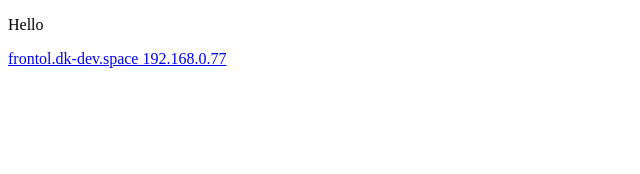
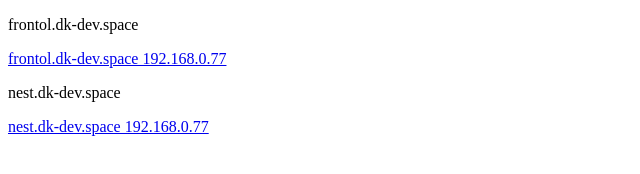
Before and after one commit to cfgsoft/cfgsoft, a plain HTML site: page index.html in a window 1280 px wide. Shown: the whole page, without its empty margins (0-640 px from the left). Drawn offline with Linux system fonts and the light colour scheme.

Commit message:
Update index.html

```diff
--- a/index.html
+++ b/index.html
@@ -8,7 +8,10 @@
 	<meta name="keywords" content="URL">
 </head>
 <body>
-	<p>Hello</p>
+	<p>frontol.dk-dev.space</p>
 	<a href="http://frontol.dk-dev.space/" role="button">frontol.dk-dev.space 192.168.0.77</a>
+
+	<p>nest.dk-dev.space</p>
+	<a href="http://nest.dk-dev.space/" role="button">nest.dk-dev.space 192.168.0.77</a>
 </body>
 </html>
```
